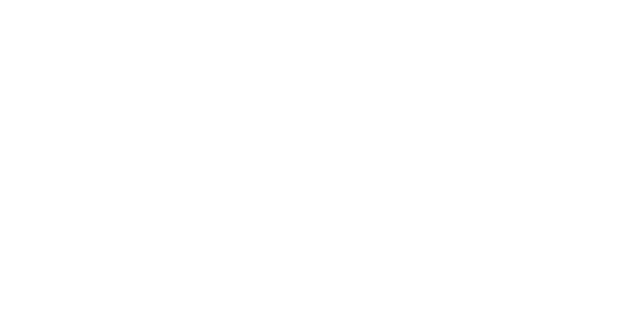
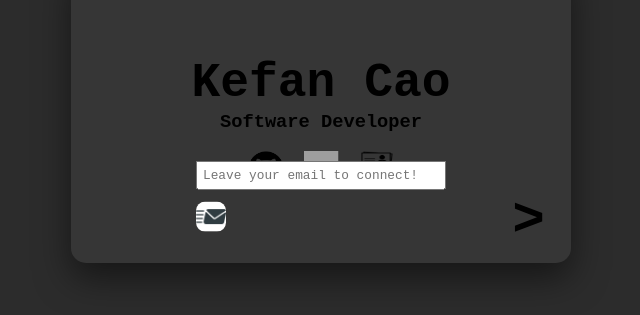
Before and after one commit to Kefancao/me, a React (Create React App) app: page / in a window 1280 px wide. Shown: the part 287-602 px from the top of the page, without its empty margins (319-959 px from the left). Built offline with nearby package versions, Linux system fonts and the light colour scheme; grey boxes are pictures that could not be loaded.

Commit message:
Flip animation

```diff
--- a/src/App.js
+++ b/src/App.js
@@ -1,7 +1,12 @@
 import React from 'react'
+import './styles.css'
+import Card1 from './Card1'
 
 function App() {
-  return (<></>);
+  return (
+    <div className="scene">
+      <Card1 />
+    </div>);
 }
 
 export default App;
--- a/src/Card1.js
+++ b/src/Card1.js
@@ -1,9 +1,36 @@
-import React from 'react'
+import React, {useRef} from 'react'
+import CV from './cv.png'
+import GitHubIcon from './github.png'
+import LinkedInIcon from './linkedin.png'
+import SendLogo from './send.png'
 
 export default function Card1() {
+
+	const card = useRef();
+	const flip = () => {
+		console.log(card.current.classList.toggle('is-flipped'));
+	}
 	return (
-		<div>
-
+		<div ref={card} className="card" onClick={flip}>
+			<div className="face front">
+				<h3 className="name">Kefan Cao</h3>
+				<h3 className="career">Software Developer</h3>
+				<div className="external-links">
+					<a href="https://github.com/Kefancao" target="_blank" rel="noreferrer"><img src={GitHubIcon} alt="GitHub"></img></a>
+					<a href="https://www.linkedin.com/in/kefan-cao-2801bb165/" target="_blank" rel="noreferrer"><img src={LinkedInIcon} alt="LinkedIn"></img></a>
+					<a href="google.ca" target="_blank" rel="noreferrer"><img src={CV} alt="Resume"></img></a>
+				</div>
+				<div id="connect">
+					<div id="input-box">
+						<input type="text" placeholder="Leave your email to connect!"></input>
+						<a href="google.ca"><img src={SendLogo} alt="Send"></img></a>
+					</div>
+				</div>
+				<div className="next">
+					<h1>&gt;</h1>
+				</div>
+			</div>
+			<div className="face back">Hi</div>
 		</div>
 	)
 }
--- /dev/null
+++ b/src/styles.css
@@ -0,0 +1,128 @@
+
+*{
+	margin: 0;
+	padding: 0;
+	box-sizing: border-box;
+	font-family: 'Courier New', Courier, monospace;
+}
+
+
+.scene {
+	display: flex;
+	align-items: center;
+	justify-content: center;
+	min-height: 100vh;
+	/* width: 400px; */
+	/* height: 260px; */
+	perspective: 500px;
+	background: #2c2c2c;
+}
+
+.card {
+  width: 500px;
+  height: 300px;
+  transition: transform 1s;
+  transform-style: preserve-3d;
+  cursor: pointer;
+  position: relative;
+
+}
+
+.card.is-flipped {
+	transform: rotateY(-180deg);
+  }
+
+.face {
+	position: absolute;
+	width: 100%;
+	height: 100%;
+	color: black;
+	box-shadow: 0 15px 35px rgba(0, 0, 0, 0.5);
+	border-radius: 15px;
+	background: rgba(255, 255, 255, 0.05);
+	/* text-align: center; */
+	font-weight: bold;
+	font-size: 16px;
+	-webkit-backface-visibility: hidden;
+	backface-visibility: hidden;
+}
+
+.front{
+
+}
+
+.back{
+	transform: rotateY(-180deg);
+}
+
+
+.name{
+	width: fit-content;
+	position: relative;
+	font-size: 3em;
+	top: 40%;
+	left: 50%;
+	transform: translate(-50%, -50%);
+}
+
+.career{
+	width: fit-content;
+	position: relative;
+	top: 35%;
+	left: 50%;
+	transform: translate(-50%, -50%);
+}
+
+.external-links{
+	width: fit-content;
+	position: relative;
+	top: 44%;
+	left: 50%;
+	transform: translate(-50%, -50%);
+}
+
+.external-links a img{
+	height: 35px;
+	width: 35px;
+	margin: 10px;
+}
+
+#resume{
+	height: 45px;
+	width: 45px;
+}
+
+.next{
+	font-size: 1.7em;
+	position: absolute;
+	top: 100%;
+	left: 100%;
+	transform: translate(-180%, -120%);
+}
+
+.next h1{
+	cursor: pointer;
+}
+
+#connect{
+	position: absolute;
+	top: 100%;
+	left: 50%;
+	transform: translate(-50%, -160%);
+	width: fit-content;
+}
+
+#connect input{
+	color: black;
+	width: 250px;
+	font-size: .8em;
+	padding: 5px;
+}
+
+#input-box img{
+	height: 30px;
+	width: 30px;
+	transform: translateY(40%);
+	background-color: white;
+	border-radius: 30%;
+}
```
